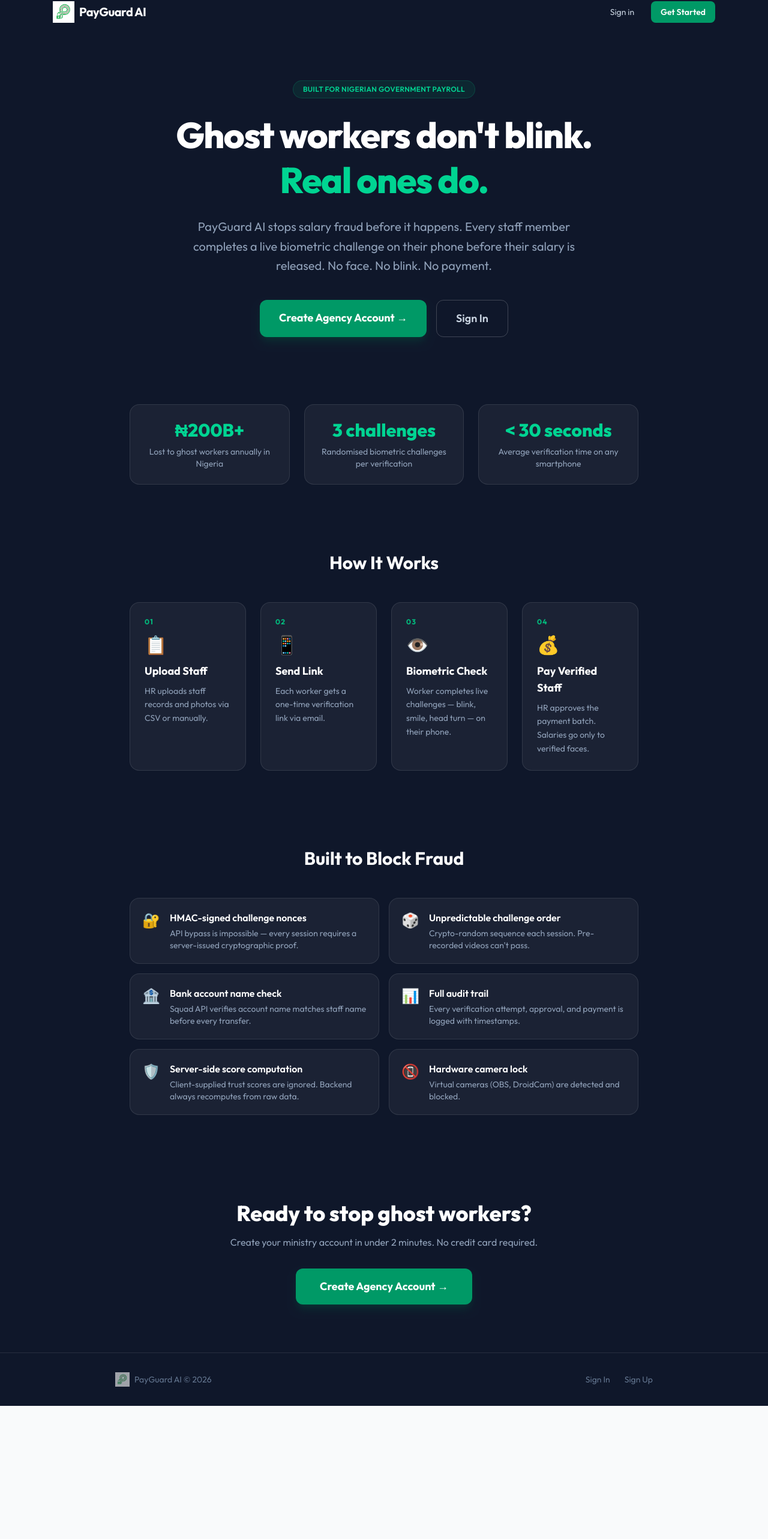
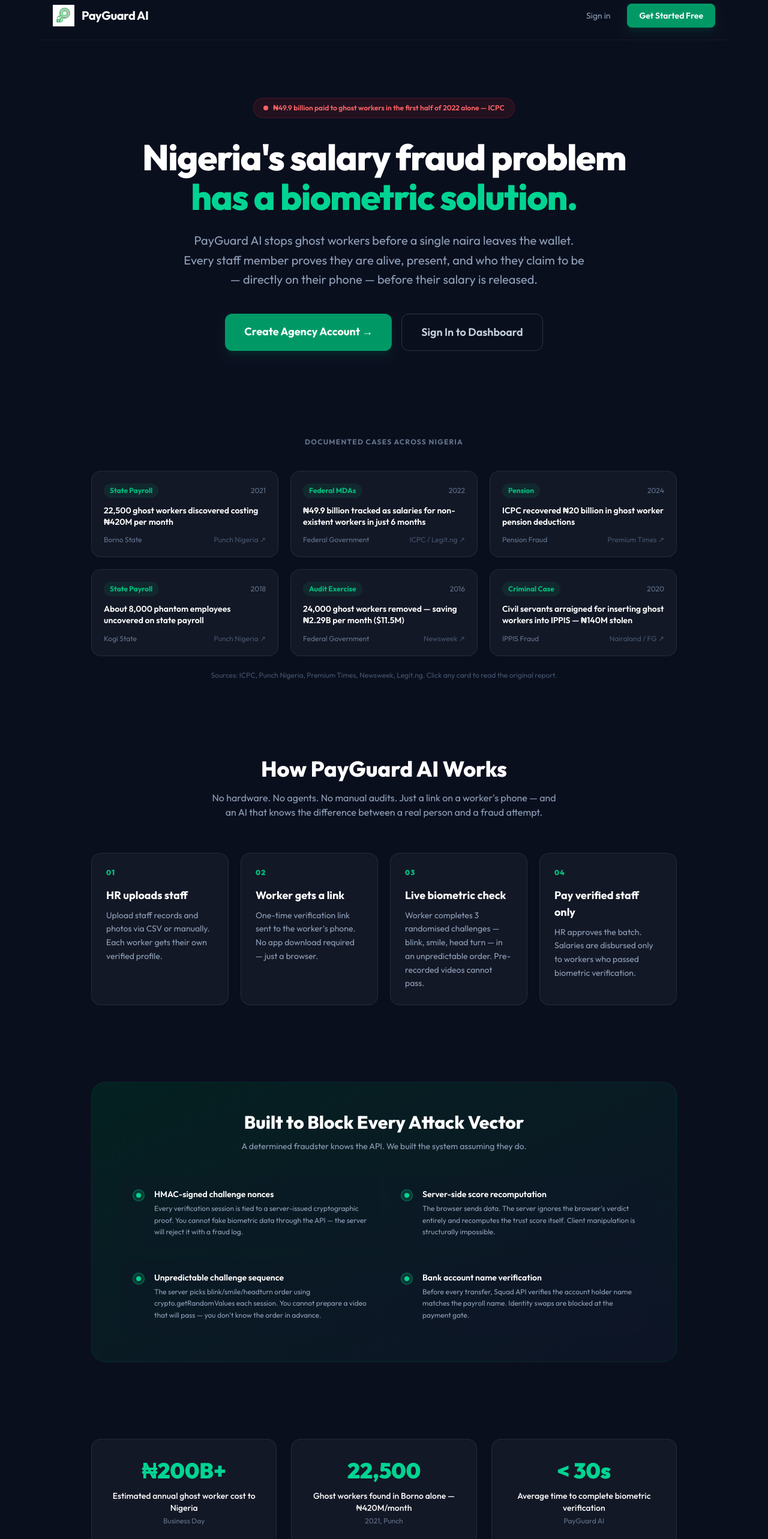
Before and after one commit to Abbey256/PayGuard-AI, a React (Vite) app in the folder frontend/: page /landing in a window 1280 px wide. Shown: the part 14-2580 px from the top of the page at 60% size. Before the commit the page ends 2358 px from the top, so only its background shows below. Built offline with nearby package versions, Linux system fonts and the light colour scheme; no server answers.

Commit message:
ffeat: landing page at /, real ghost worker news cases, fix routing

```diff
--- a/frontend/src/App.tsx
+++ b/frontend/src/App.tsx
@@ -32,7 +32,7 @@
             {/* Dashboard Layout (authenticated) */}
             <Route element={<ProtectedRoute><AppLayout /></ProtectedRoute>}>
               {/* PayGuard AI Pages */}
-              <Route path="/" element={<RootRedirect />} />
+              <Route path="/home" element={<RootRedirect />} />
               <Route path="/dashboard" element={<Home />} />
               <Route path="/staff" element={<Staff />} />
               <Route path="/verify" element={<Verification />} />
@@ -50,6 +50,9 @@
             <Route path="/landing" element={<LandingPage />} />
             <Route path="/pending-approval" element={<PendingApproval />} />
 
+            {/* Public landing page — no auth required */}
+            <Route path="/" element={<LandingPage />} />
+
             {/* Fallback Route */}
             <Route path="*" element={<NotFound />} />
           </Routes>
--- a/frontend/src/components/auth/RootRedirect.tsx
+++ b/frontend/src/components/auth/RootRedirect.tsx
@@ -14,7 +14,7 @@
         } = await supabase.auth.getUser();
 
         if (!user) {
-          if (mounted) navigate("/landing", { replace: true });
+          if (mounted) navigate("/", { replace: true });
           return;
         }
 
--- a/frontend/src/pages/LandingPage.tsx
+++ b/frontend/src/pages/LandingPage.tsx
@@ -2,130 +2,249 @@
 
 export default function LandingPage() {
   return (
-    <div className="min-h-screen bg-[#0f172a] text-white font-sans">
+    <div className="min-h-screen bg-[#0a0f1e] text-white font-sans">
 
       {/* Nav */}
-      <nav className="flex items-center justify-between px-6 py-4 max-w-6xl mx-auto">
-        <div className="flex items-center gap-2">
+      <nav className="flex items-center justify-between px-6 py-5 max-w-6xl mx-auto border-b border-white/5">
+        <div className="flex items-center gap-3">
           <img src="/logo.png" alt="PayGuard AI" className="h-9 w-auto" />
           <span className="text-xl font-bold tracking-tight">PayGuard AI</span>
         </div>
         <div className="flex items-center gap-3">
-          <Link to="/signin" className="text-sm text-slate-300 hover:text-white transition px-4 py-2">
+          <Link to="/signin" className="text-sm text-slate-400 hover:text-white transition px-4 py-2">
             Sign in
           </Link>
-          <Link to="/signup" className="text-sm bg-emerald-600 hover:bg-emerald-700 transition px-4 py-2 rounded-lg font-semibold">
-            Get Started
+          <Link to="/signup" className="text-sm bg-emerald-600 hover:bg-emerald-700 transition px-5 py-2.5 rounded-lg font-semibold shadow-lg shadow-emerald-900/30">
+            Get Started Free
           </Link>
         </div>
       </nav>
 
       {/* Hero */}
-      <section className="max-w-4xl mx-auto px-6 pt-20 pb-16 text-center">
-        <div className="inline-block bg-emerald-500/10 border border-emerald-500/20 text-emerald-400 text-xs font-semibold px-4 py-1.5 rounded-full mb-6 tracking-wide uppercase">
-          Built for Nigerian Government Payroll
+      <section className="max-w-5xl mx-auto px-6 pt-24 pb-20 text-center">
+        <div className="inline-flex items-center gap-2 bg-red-500/10 border border-red-500/20 text-red-400 text-xs font-semibold px-4 py-2 rounded-full mb-8">
+          <span className="w-2 h-2 rounded-full bg-red-400 animate-pulse inline-block"></span>
+          ₦49.9 billion paid to ghost workers in the first half of 2022 alone — ICPC
         </div>
-        <h1 className="text-5xl sm:text-6xl font-extrabold tracking-tight leading-tight mb-6">
-          Ghost workers don't blink.
+        <h1 className="text-5xl sm:text-6xl font-extrabold tracking-tight leading-[1.1] mb-6">
+          Nigeria's salary fraud problem
           <br />
-          <span className="text-emerald-400">Real ones do.</span>
+          <span className="text-emerald-400">has a biometric solution.</span>
         </h1>
         <p className="text-xl text-slate-400 max-w-2xl mx-auto mb-10 leading-relaxed">
-          PayGuard AI stops salary fraud before it happens. Every staff member completes a live biometric challenge on their phone before their salary is released. No face. No blink. No payment.
+          PayGuard AI stops ghost workers before a single naira leaves the wallet.
+          Every staff member proves they are alive, present, and who they claim to be —
+          directly on their phone — before their salary is released.
         </p>
         <div className="flex flex-col sm:flex-row gap-4 justify-center">
           <Link to="/signup"
-            className="bg-emerald-600 hover:bg-emerald-700 transition px-8 py-4 rounded-xl font-bold text-lg shadow-lg shadow-emerald-900/40">
+            className="bg-emerald-600 hover:bg-emerald-700 transition px-8 py-4 rounded-xl font-bold text-lg shadow-lg shadow-emerald-900/30">
             Create Agency Account →
           </Link>
           <Link to="/signin"
-            className="border border-white/20 hover:border-white/40 transition px-8 py-4 rounded-xl font-semibold text-lg text-slate-300 hover:text-white">
-            Sign In
+            className="border border-white/15 hover:border-white/30 transition px-8 py-4 rounded-xl font-semibold text-lg text-slate-300 hover:text-white">
+            Sign In to Dashboard
           </Link>
         </div>
       </section>
 
-      {/* Stats */}
-      <section className="max-w-4xl mx-auto px-6 py-12">
-        <div className="grid grid-cols-1 sm:grid-cols-3 gap-6">
+      {/* Real News Section */}
+      <section className="max-w-5xl mx-auto px-6 py-16">
+        <p className="text-center text-xs font-bold tracking-widest text-slate-500 uppercase mb-10">
+          Documented Cases Across Nigeria
+        </p>
+        <div className="grid sm:grid-cols-2 lg:grid-cols-3 gap-5">
           {[
-            { value: "₦200B+", label: "Lost to ghost workers annually in Nigeria" },
-            { value: "3 challenges", label: "Randomised biometric challenges per verification" },
-            { value: "< 30 seconds", label: "Average verification time on any smartphone" },
-          ].map(({ value, label }) => (
-            <div key={label} className="bg-white/5 border border-white/10 rounded-2xl p-6 text-center">
-              <div className="text-3xl font-extrabold text-emerald-400 mb-2">{value}</div>
-              <div className="text-sm text-slate-400">{label}</div>
+            {
+              year: "2021",
+              state: "Borno State",
+              headline: "22,500 ghost workers discovered costing ₦420M per month",
+              source: "Punch Nigeria",
+              url: "https://punchng.com/tackling-ghost-workers-syndrome/",
+              tag: "State Payroll",
+            },
+            {
+              year: "2022",
+              state: "Federal Government",
+              headline: "₦49.9 billion tracked as salaries for non-existent workers in just 6 months",
+              source: "ICPC / Legit.ng",
+              url: "https://www.legit.ng/business-economy/economy/1492507-how-federal-government-ministries-agencies-padded-20212022-budget-n300-billion-icpc/",
+              tag: "Federal MDAs",
+            },
+            {
+              year: "2024",
+              state: "Pension Fraud",
+              headline: "ICPC recovered ₦20 billion in ghost worker pension deductions",
+              source: "Premium Times",
+              url: "https://www.premiumtimesng.com/news/top-news/772152-how-icpc-recovered-n20bn-ghost-workers-pension-deductions-in-2024-chairperson.html",
+              tag: "Pension",
+            },
+            {
+              year: "2018",
+              state: "Kogi State",
+              headline: "About 8,000 phantom employees uncovered on state payroll",
+              source: "Punch Nigeria",
+              url: "https://punchng.com/tackling-ghost-workers-syndrome/",
+              tag: "State Payroll",
+            },
+            {
+              year: "2016",
+              state: "Federal Government",
+              headline: "24,000 ghost workers removed — saving ₦2.29B per month ($11.5M)",
+              source: "Newsweek",
+              url: "https://www.newsweek.com/nigeria-saves-115-million-culling-24000-ghost-workers-431296",
+              tag: "Audit Exercise",
+            },
+            {
+              year: "2020",
+              state: "IPPIS Fraud",
+              headline: "Civil servants arraigned for inserting ghost workers into IPPIS — ₦140M stolen",
+              source: "Nairaland / FG",
+              url: "https://ww.nairaland.com/6046418/civil-servants-ex-banker-arraigned-ippis",
+              tag: "Criminal Case",
+            },
+          ].map(({ year, state, headline, source, url, tag }) => (
+            <a key={headline} href={url} target="_blank" rel="noopener noreferrer"
+              className="group block bg-white/4 border border-white/8 hover:border-emerald-500/30 hover:bg-white/6 rounded-2xl p-5 transition-all duration-200">
+              <div className="flex items-center justify-between mb-3">
+                <span className="text-xs font-bold text-emerald-500 bg-emerald-500/10 px-2.5 py-1 rounded-full">{tag}</span>
+                <span className="text-xs text-slate-500">{year}</span>
+              </div>
+              <p className="text-sm font-semibold text-white leading-snug mb-3 group-hover:text-emerald-100 transition">{headline}</p>
+              <div className="flex items-center justify-between">
+                <span className="text-xs text-slate-500">{state}</span>
+                <span className="text-xs text-slate-600 group-hover:text-emerald-500 transition">{source} ↗</span>
+              </div>
+            </a>
+          ))}
+        </div>
+        <p className="text-center text-xs text-slate-600 mt-6">
+          Sources: ICPC, Punch Nigeria, Premium Times, Newsweek, Legit.ng. Click any card to read the original report.
+        </p>
+      </section>
+
+      {/* The PayGuard Solution */}
+      <section className="max-w-5xl mx-auto px-6 py-16">
+        <div className="text-center mb-14">
+          <h2 className="text-3xl sm:text-4xl font-extrabold mb-4">How PayGuard AI Works</h2>
+          <p className="text-slate-400 max-w-xl mx-auto">
+            No hardware. No agents. No manual audits. Just a link on a worker's phone — and an AI that knows the difference between a real person and a fraud attempt.
+          </p>
+        </div>
+        <div className="grid sm:grid-cols-2 lg:grid-cols-4 gap-5">
+          {[
+            {
+              num: "01",
+              title: "HR uploads staff",
+              body: "Upload staff records and photos via CSV or manually. Each worker gets their own verified profile.",
+            },
+            {
+              num: "02",
+              title: "Worker gets a link",
+              body: "One-time verification link sent to the worker's phone. No app download required — just a browser.",
+            },
+            {
+              num: "03",
+              title: "Live biometric check",
+              body: "Worker completes 3 randomised challenges — blink, smile, head turn — in an unpredictable order. Pre-recorded videos cannot pass.",
+            },
+            {
+              num: "04",
+              title: "Pay verified staff only",
+              body: "HR approves the batch. Salaries are disbursed only to workers who passed biometric verification.",
+            },
+          ].map(({ num, title, body }) => (
+            <div key={num} className="bg-white/4 border border-white/8 rounded-2xl p-6">
+              <div className="text-xs font-black text-emerald-500 tracking-widest mb-4">{num}</div>
+              <h3 className="font-bold text-lg mb-2 text-white">{title}</h3>
+              <p className="text-sm text-slate-400 leading-relaxed">{body}</p>
             </div>
           ))}
         </div>
       </section>
 
-      {/* How it works */}
-      <section className="max-w-4xl mx-auto px-6 py-16">
-        <h2 className="text-3xl font-bold text-center mb-12">How It Works</h2>
-        <div className="grid sm:grid-cols-2 lg:grid-cols-4 gap-6">
+      {/* Security */}
+      <section className="max-w-5xl mx-auto px-6 py-16">
+        <div className="bg-gradient-to-br from-emerald-950/60 to-slate-900/60 border border-emerald-900/40 rounded-3xl p-8 sm:p-12">
+          <div className="text-center mb-10">
+            <h2 className="text-3xl font-extrabold mb-3">Built to Block Every Attack Vector</h2>
+            <p className="text-slate-400 max-w-xl mx-auto text-sm">
+              A determined fraudster knows the API. We built the system assuming they do.
+            </p>
+          </div>
+          <div className="grid sm:grid-cols-2 gap-4">
             {[
-            { step: "01", icon: "📋", title: "Upload Staff", desc: "HR uploads staff records and photos via CSV or manually." },
-            { step: "02", icon: "📱", title: "Send Link", desc: "Each worker gets a one-time verification link via email." },
-            { step: "03", icon: "👁️", title: "Biometric Check", desc: "Worker completes live challenges — blink, smile, head turn — on their phone." },
-            { step: "04", icon: "💰", title: "Pay Verified Staff", desc: "HR approves the payment batch. Salaries go only to verified faces." },
-          ].map(({ step, icon, title, desc }) => (
-            <div key={step} className="relative">
-              <div className="bg-white/5 border border-white/10 rounded-2xl p-6 h-full">
-                <div className="text-xs text-emerald-500 font-bold mb-3 tracking-widest">{step}</div>
-                <div className="text-3xl mb-3">{icon}</div>
-                <h3 className="font-bold text-lg mb-2">{title}</h3>
-                <p className="text-sm text-slate-400 leading-relaxed">{desc}</p>
+              { title: "HMAC-signed challenge nonces", body: "Every verification session is tied to a server-issued cryptographic proof. You cannot fake biometric data through the API — the server will reject it with a fraud log." },
+              { title: "Server-side score recomputation", body: "The browser sends data. The server ignores the browser's verdict entirely and recomputes the trust score itself. Client manipulation is structurally impossible." },
+              { title: "Unpredictable challenge sequence", body: "The server picks blink/smile/headturn order using crypto.getRandomValues each session. You cannot prepare a video that will pass — you don't know the order in advance." },
+              { title: "Bank account name verification", body: "Before every transfer, Squad API verifies the account holder name matches the payroll name. Identity swaps are blocked at the payment gate." },
+            ].map(({ title, body }) => (
+              <div key={title} className="flex gap-4 bg-black/20 rounded-xl p-5">
+                <div className="mt-0.5 shrink-0">
+                  <div className="w-5 h-5 rounded-full bg-emerald-500/20 border border-emerald-500/50 flex items-center justify-center">
+                    <div className="w-2 h-2 rounded-full bg-emerald-400"></div>
+                  </div>
+                </div>
+                <div>
+                  <h3 className="font-semibold text-sm text-white mb-1">{title}</h3>
+                  <p className="text-xs text-slate-400 leading-relaxed">{body}</p>
                 </div>
               </div>
             ))}
           </div>
+        </div>
       </section>
 
-      {/* Security features */}
-      <section className="max-w-4xl mx-auto px-6 py-16">
-        <h2 className="text-3xl font-bold text-center mb-12">Built to Block Fraud</h2>
-        <div className="grid sm:grid-cols-2 gap-4">
+      {/* Impact numbers */}
+      <section className="max-w-5xl mx-auto px-6 py-16">
+        <div className="grid sm:grid-cols-3 gap-6">
           {[
-            { icon: "🔐", title: "HMAC-signed challenge nonces", desc: "API bypass is impossible — every session requires a server-issued cryptographic proof." },
-            { icon: "🎲", title: "Unpredictable challenge order", desc: "Crypto-random sequence each session. Pre-recorded videos can't pass." },
-            { icon: "🏦", title: "Bank account name check", desc: "Squad API verifies account name matches staff name before every transfer." },
-            { icon: "📊", title: "Full audit trail", desc: "Every verification attempt, approval, and payment is logged with timestamps." },
-            { icon: "🛡️", title: "Server-side score computation", desc: "Client-supplied trust scores are ignored. Backend always recomputes from raw data." },
-            { icon: "📵", title: "Hardware camera lock", desc: "Virtual cameras (OBS, DroidCam) are detected and blocked." },
-          ].map(({ icon, title, desc }) => (
-            <div key={title} className="flex gap-4 bg-white/5 border border-white/10 rounded-2xl p-5">
-              <div className="text-2xl shrink-0">{icon}</div>
-              <div>
-                <h3 className="font-semibold mb-1">{title}</h3>
-                <p className="text-sm text-slate-400">{desc}</p>
-              </div>
+            { value: "₦200B+", label: "Estimated annual ghost worker cost to Nigeria", source: "Business Day" },
+            { value: "22,500", label: "Ghost workers found in Borno alone — ₦420M/month", source: "2021, Punch" },
+            { value: "< 30s", label: "Average time to complete biometric verification", source: "PayGuard AI" },
+          ].map(({ value, label, source }) => (
+            <div key={label} className="text-center bg-white/4 border border-white/8 rounded-2xl p-8">
+              <div className="text-4xl font-black text-emerald-400 mb-3">{value}</div>
+              <div className="text-sm text-white font-medium mb-1">{label}</div>
+              <div className="text-xs text-slate-500">{source}</div>
             </div>
           ))}
         </div>
       </section>
 
       {/* CTA */}
-      <section className="max-w-2xl mx-auto px-6 py-20 text-center">
-        <h2 className="text-4xl font-extrabold mb-4">Ready to stop ghost workers?</h2>
-        <p className="text-slate-400 mb-8">Create your ministry account in under 2 minutes. No credit card required.</p>
+      <section className="max-w-3xl mx-auto px-6 py-20 text-center">
+        <h2 className="text-4xl font-extrabold mb-4">
+          Start protecting your payroll today
+        </h2>
+        <p className="text-slate-400 mb-8 text-lg">
+          Set up your ministry account in under 2 minutes. No IT team required. Works on any smartphone.
+        </p>
+        <div className="flex flex-col sm:flex-row gap-4 justify-center">
           <Link to="/signup"
-          className="inline-block bg-emerald-600 hover:bg-emerald-700 transition px-10 py-4 rounded-xl font-bold text-lg shadow-lg shadow-emerald-900/40">
+            className="bg-emerald-600 hover:bg-emerald-700 transition px-10 py-4 rounded-xl font-bold text-lg shadow-lg shadow-emerald-900/30">
             Create Agency Account →
           </Link>
+          <Link to="/signin"
+            className="border border-white/15 hover:border-white/30 transition px-10 py-4 rounded-xl font-semibold text-lg text-slate-300 hover:text-white">
+            Sign In
+          </Link>
+        </div>
+        <p className="text-xs text-slate-600 mt-6">
+          Payments powered by Squad API · Biometrics by MediaPipe FaceMesh · Built for Nigeria
+        </p>
       </section>
 
       {/* Footer */}
-      <footer className="border-t border-white/10 px-6 py-8">
-        <div className="max-w-4xl mx-auto flex flex-col sm:flex-row items-center justify-between gap-4">
+      <footer className="border-t border-white/8 px-6 py-8">
+        <div className="max-w-5xl mx-auto flex flex-col sm:flex-row items-center justify-between gap-4">
           <div className="flex items-center gap-2">
-            <img src="/logo.png" alt="PayGuard AI" className="h-6 w-auto opacity-60" />
-            <span className="text-sm text-slate-500">PayGuard AI © 2026</span>
+            <img src="/logo.png" alt="PayGuard AI" className="h-6 w-auto opacity-50" />
+            <span className="text-sm text-slate-600">PayGuard AI © 2026 — Fighting ghost worker fraud in Nigeria</span>
           </div>
-          <div className="flex gap-6 text-sm text-slate-500">
+          <div className="flex gap-6 text-sm text-slate-600">
             <Link to="/signin" className="hover:text-white transition">Sign In</Link>
-            <Link to="/signup" className="hover:text-white transition">Sign Up</Link>
+            <Link to="/signup" className="hover:text-white transition">Register Agency</Link>
           </div>
         </div>
       </footer>
```
Also changed, not shown: frontend/src/pages/PayGuard/Profile.tsx (+26 -5 lines). Lines whose indentation alone changed are shown as unchanged.
